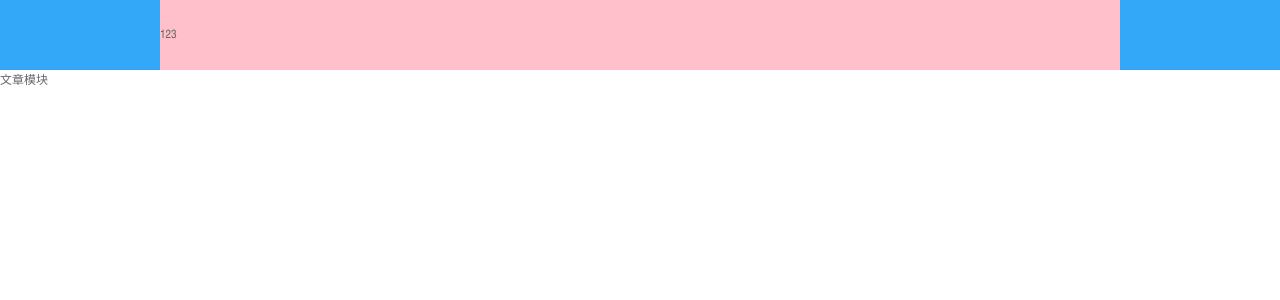
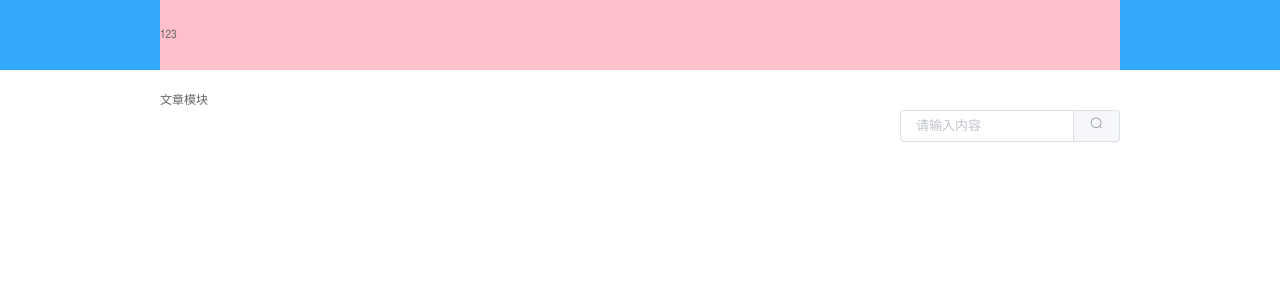
Before and after one commit to qcfaner/tencent-ued, a Vue app: page /#/article in a window 1280 px wide. Shown: the top 300 px of the page. Built offline with nearby package versions, Linux system fonts and the light colour scheme.

Commit message:
添加侧边栏功能

```diff
--- a/src/App.vue
+++ b/src/App.vue
@@ -2,18 +2,30 @@
   <div class="app-container">
     <!-- 顶部导航 -->
     <topNav></topNav>
-    <!-- 路由出口 -->
-    <!-- 路由匹配到的组件将渲染在这里 -->
-    <router-view></router-view>
+
+    <div class="main-container">
+      <div class="main-wrap">
+        <!-- 路由出口：路由匹配到的组件将渲染在这里 -->
+        <router-view></router-view>
+      </div>
+
+      <!-- 侧边栏 -->
+      <div class="sidebar">
+        <sideBar></sideBar>
+      </div>
+    </div>
+
   </div>
 </template>
 
 <script>
 import topNav from "@/components/topNav.vue";
+import sideBar from "@/components/sideBar.vue";
 export default {
   name: "App",
   components: {
-    topNav
+    topNav,
+    sideBar
   }
 };
 </script>
--- /dev/null
+++ b/src/assets/css/theme.less
@@ -0,0 +1,14 @@
+.main-container {
+    display: flex;
+    justify-content: space-between;
+    width: 960px;
+    margin: 0 auto;
+    padding-top: 20px;
+    .main-wrap{
+        width: 690px;
+    }
+    .sidebar {
+        width: 220px;
+        padding-top: 20px;
+    }
+}
--- /dev/null
+++ b/src/components/sideBar.vue
@@ -0,0 +1,29 @@
+<template>
+  <div>
+    <!-- 侧边栏：搜索框 -->
+    <div class="search">
+      <el-input v-model="input" placeholder="请输入内容">
+        <el-button slot="append" icon="el-icon-search"></el-button>
+      </el-input>
+    </div>
+
+    <!-- 侧边栏：广告位 -->
+    <div class="ads">
+
+    </div>
+  </div>
+</template>
+
+<script>
+export default {
+  data(){
+    return {
+      input: ""
+    }
+  }
+}
+</script>
+
+<style>
+
+</style>
--- a/src/main.js
+++ b/src/main.js
@@ -4,9 +4,10 @@ import router from "./router.js";
 // 引入 elementui 库
 import ElementUI from 'element-ui';
 import 'element-ui/lib/theme-chalk/index.css';
-Vue.use(ElementUI);
+Vue.use(ElementUI, {size: 'small'});
 
 import "@/assets/css/reset.css"
+import "@/assets/css/theme.less"
 
 Vue.config.productionTip = false
 
```
Also changed, not shown: src/assets/logo.png (deleted).
